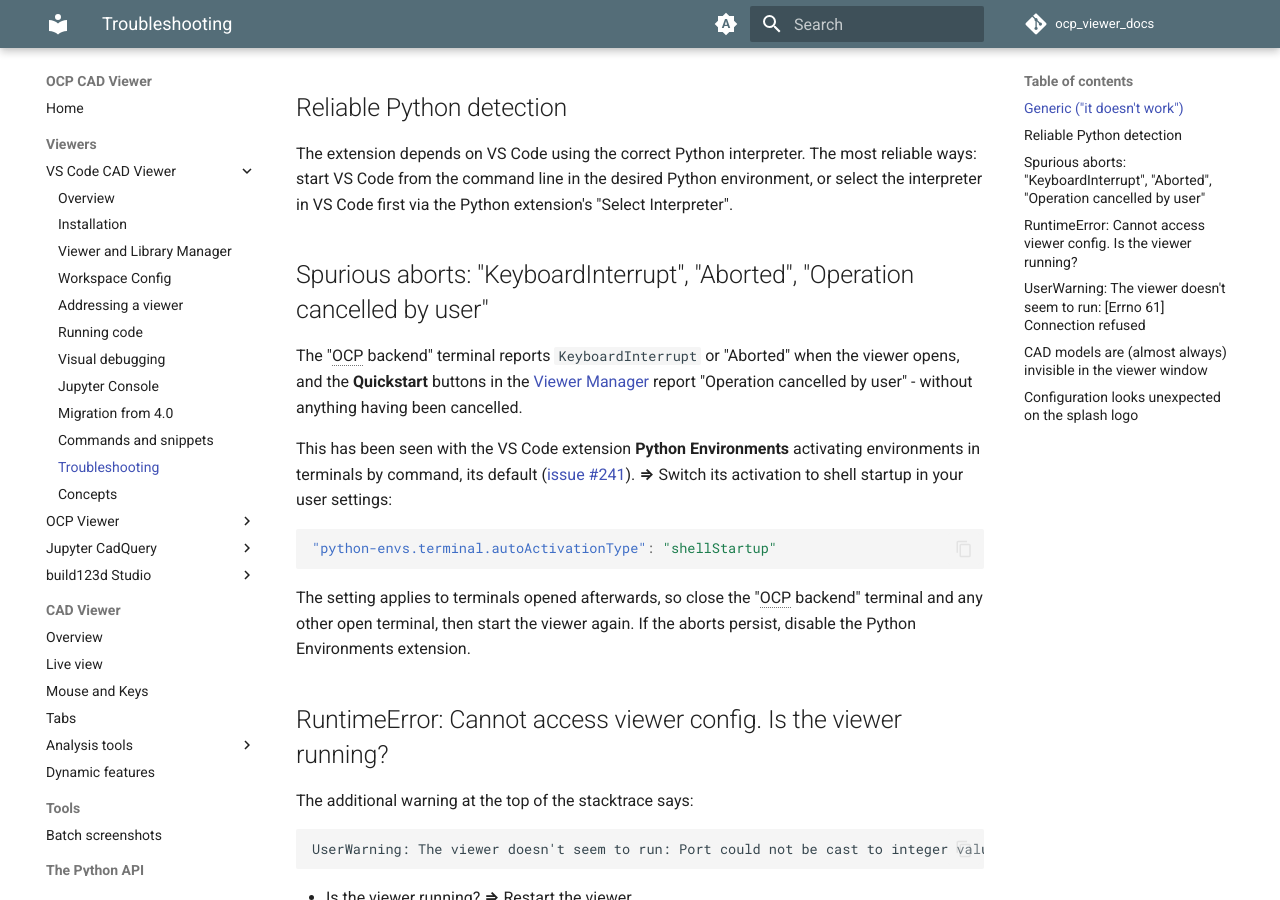
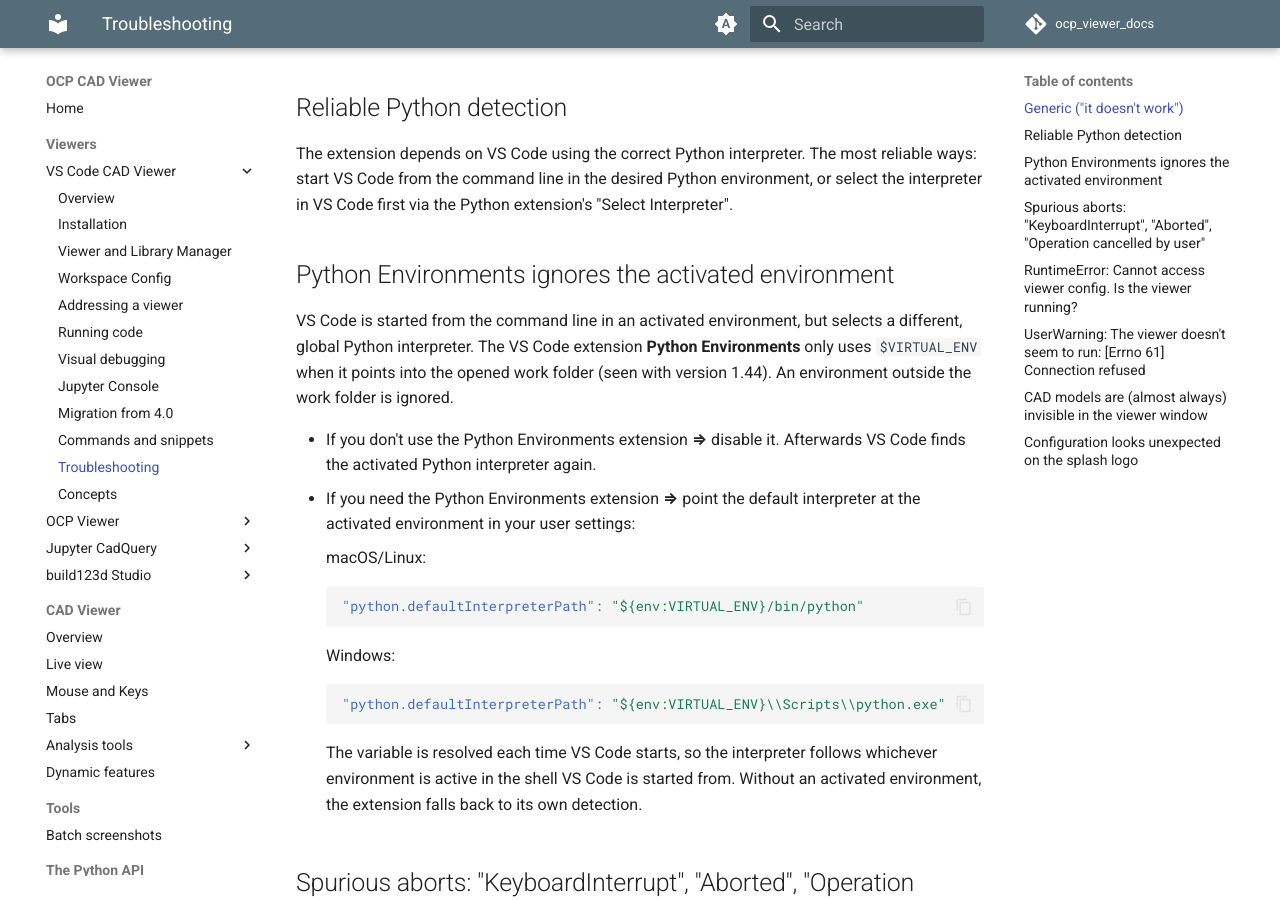
Before and after one commit to bernhard-42/ocp_viewer_docs, an MkDocs documentation site: the page built from docs/viewers/ocp_vscode/troubleshooting.md, in a window 1280 px wide and 900 px high, scrolled down 701 px. Built offline with MkDocs 1.6.1 and Material for MkDocs 9.7.7, drawn with Linux system fonts in a browser that asks for light colours; comment, search, counter and statistics services are not loaded.

Commit message:
Troubleshooting: Python Environments ignores an activated environment outside the work folder
Co-Authored-By: Claude Opus 5.5 <noreply@anthropic.com>

````diff
--- a/docs/viewers/ocp_vscode/troubleshooting.md
+++ b/docs/viewers/ocp_vscode/troubleshooting.md
@@ -22,6 +22,27 @@
 ## Reliable Python detection
 
 The extension depends on VS Code using the correct Python interpreter. The most reliable ways: start VS Code from the command line in the desired Python environment, or select the interpreter in VS Code first via the Python extension's "Select Interpreter".
+
+## Python Environments ignores the activated environment
+
+VS Code is started from the command line in an activated environment, but selects a different, global Python interpreter. The VS Code extension **Python Environments** only uses `$VIRTUAL_ENV` when it points into the opened work folder (seen with version 1.44). An environment outside the work folder is ignored.
+
+- If you don't use the Python Environments extension **⇒** disable it. Afterwards VS Code finds the activated Python interpreter again.
+- If you need the Python Environments extension **⇒** point the default interpreter at the activated environment in your user settings:
+
+    macOS/Linux:
+
+    ```json
+    "python.defaultInterpreterPath": "${env:VIRTUAL_ENV}/bin/python"
+    ```
+
+    Windows:
+
+    ```json
+    "python.defaultInterpreterPath": "${env:VIRTUAL_ENV}\\Scripts\\python.exe"
+    ```
+
+    The variable is resolved each time VS Code starts, so the interpreter follows whichever environment is active in the shell VS Code is started from. Without an activated environment, the extension falls back to its own detection.
 
 ## Spurious aborts: "KeyboardInterrupt", "Aborted", "Operation cancelled by user"
 
````
